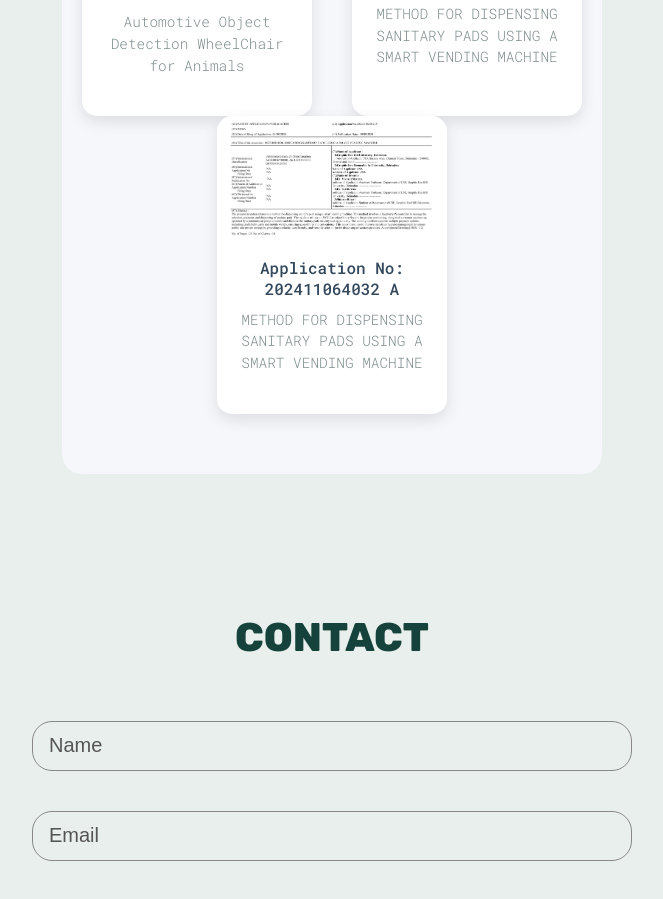
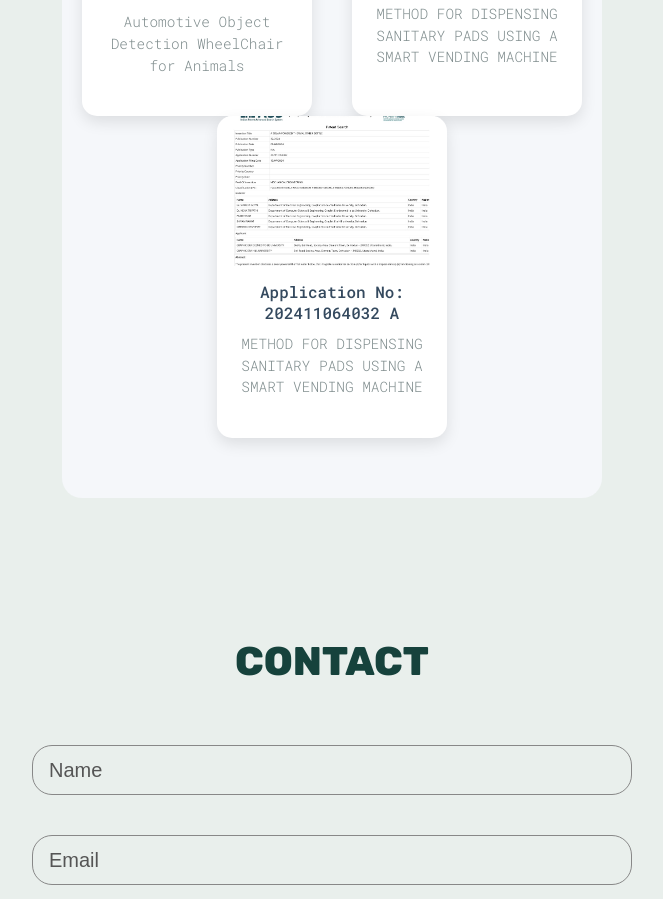
Before and after one commit to SHIVAMRAWAT92003/ShivamRawatPortfolio, a React (Vite) app: page / in a window 1280 px wide. Shown: the part 2188-3087 px from the top of the page, without its empty margins (308-971 px from the left). Built offline with nearby package versions, Linux system fonts and the light colour scheme.

Commit message:
publication 3

```diff
--- a/src/sections/Publications/Publication.jsx
+++ b/src/sections/Publications/Publication.jsx
@@ -1,6 +1,7 @@
 import styles from './PublicationStyle.module.css';
 import pub1 from '../../assets/pub1.png';
 import pub2 from '../../assets/pub2.png';
+import pub3 from '../../assets/pub3.png';
 import React from 'react';
 
 const Publication = () => {
@@ -30,7 +31,7 @@ const Publication = () => {
             </div>
 
                 <div className={styles.projectCard}>
-                    <img src={pub2} alt="Patent Image" className={styles.patentImage} />
+                    <img src={pub3} alt="Patent Image" className={styles.patentImage} />
                     <div className={styles.textContainer}>
                         <h3 className={styles.patentHeading}>Application No: 202411064032 A</h3>
                         <p className={styles.patentDescription}>
```
Also changed, not shown: src/assets/pub3.png (added).
